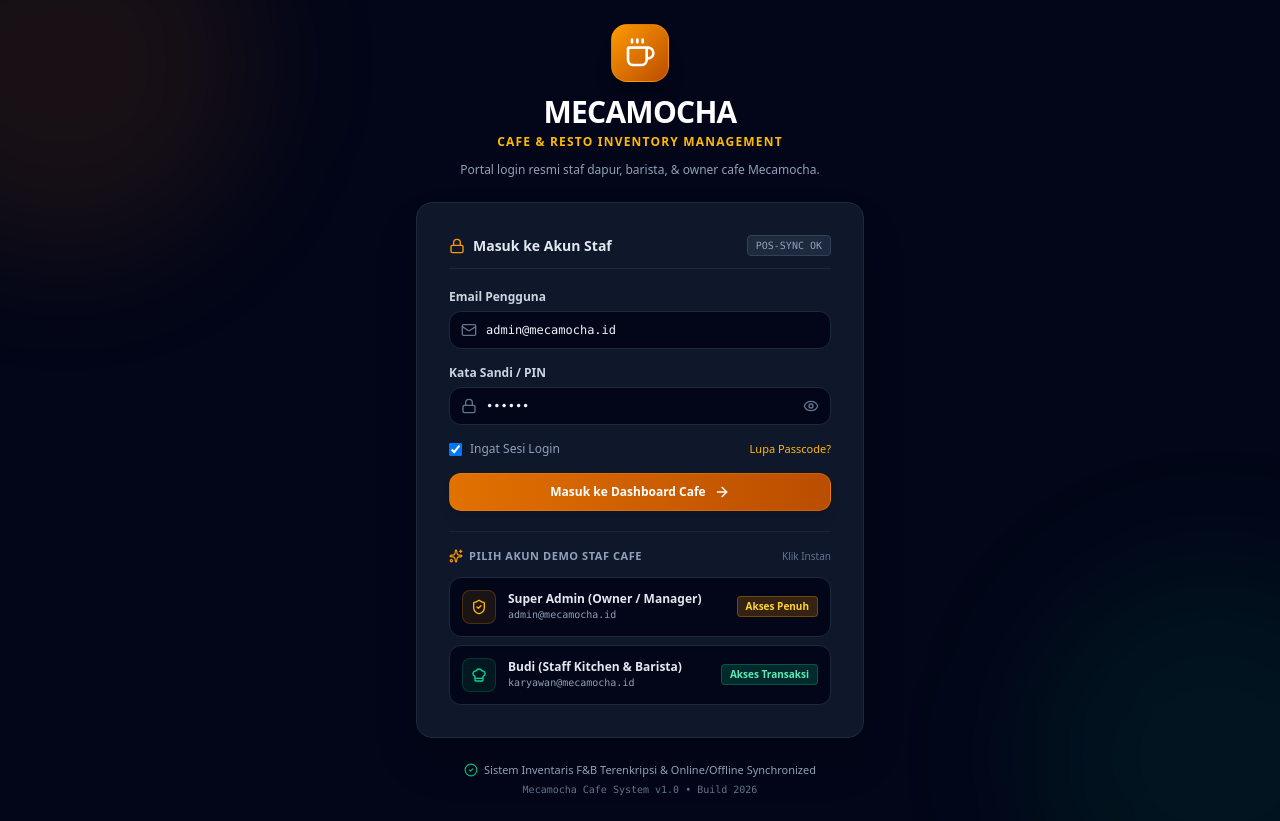
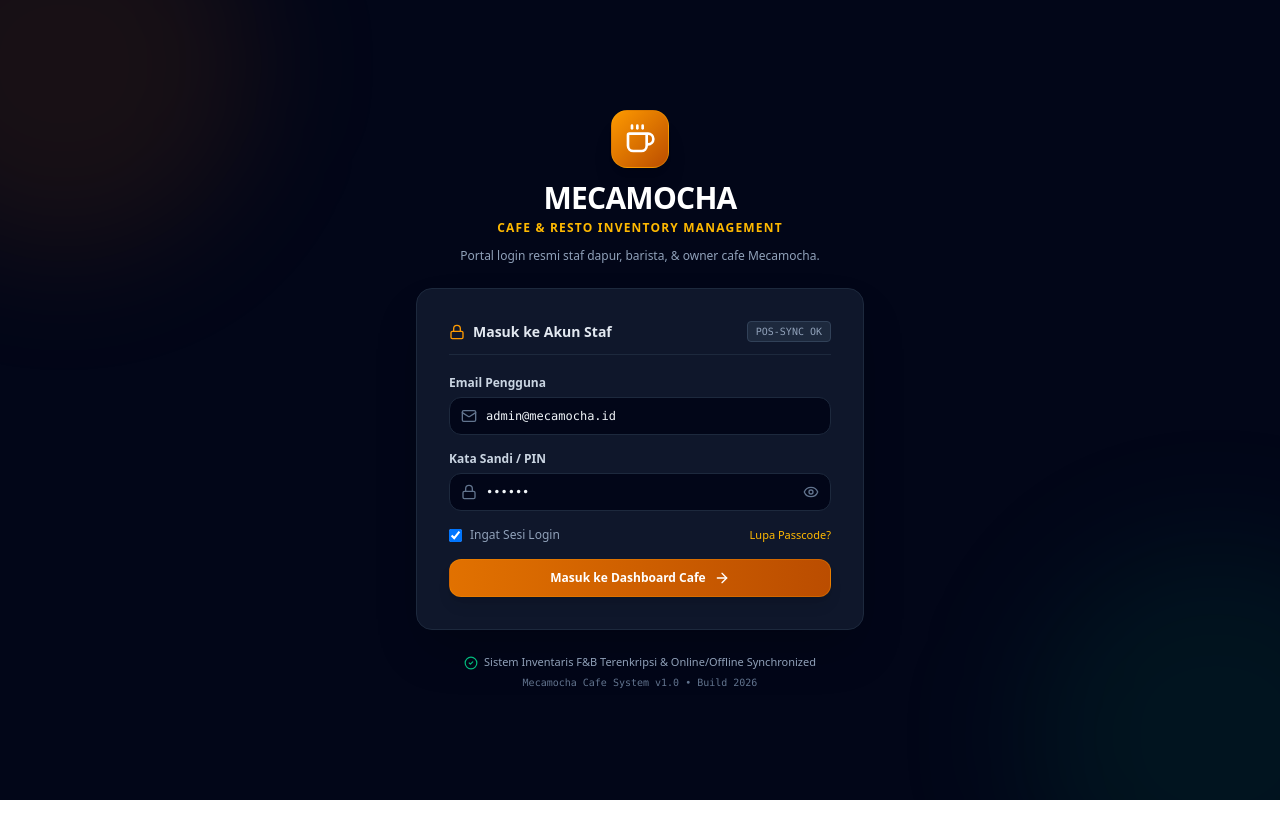
Before and after one commit to tegartegarr23-star/mecamochainv, a React (Vite) app: page / in a window 1280 px wide. After the commit the page ends 800 px from the top, so only its background shows below. Built offline with nearby package versions, Linux system fonts and the light colour scheme.

Commit message:
refactor: simplify login page and remove quick login
Removed unused demo login features and streamlined error messaging to improve UI focus.

```diff
--- a/src/components/LoginPage.tsx
+++ b/src/components/LoginPage.tsx
@@ -3,13 +3,9 @@ import {
   Coffee,
   Lock,
   Mail,
-  ShieldCheck,
-  UserCheck,
   ArrowRight,
   Eye,
   EyeOff,
-  ChefHat,
-  Sparkles,
   CheckCircle2,
   AlertCircle,
 } from 'lucide-react';
@@ -43,25 +39,9 @@ export const LoginPage: React.FC<LoginPageProps> = ({ onLoginSuccess }) => {
         onLoginSuccess();
       } else {
         setIsLoading(false);
-        setErrorMsg('Email atau password tidak ditemukan. Silakan pilih salah satu akun demo staf di bawah.');
+        setErrorMsg('Email atau password tidak ditemukan. Periksa kembali data login Anda.');
       }
     }, 400);
-  };
-
-  const handleQuickLogin = (userEmail: string) => {
-    setErrorMsg('');
-    setIsLoading(true);
-    setTimeout(() => {
-      const targetUser = users.find((u) => u.email.toLowerCase() === userEmail.toLowerCase());
-      if (targetUser) {
-        setCurrentUser(targetUser);
-        setIsLoading(false);
-        onLoginSuccess();
-      } else {
-        setIsLoading(false);
-        setErrorMsg('Akun pengguna tidak ditemukan.');
-      }
-    }, 300);
   };
 
   return (
@@ -190,63 +170,6 @@ export const LoginPage: React.FC<LoginPageProps> = ({ onLoginSuccess }) => {
               )}
             </button>
           </form>
-
-          {/* Quick Login Options */}
-          <div className="pt-4 border-t border-slate-800/80 space-y-3">
-            <div className="flex items-center justify-between">
-              <span className="text-[11px] font-bold uppercase tracking-wider text-slate-400 flex items-center gap-1.5">
-                <Sparkles className="w-3.5 h-3.5 text-amber-500" />
-                Pilih Akun Demo Staf Cafe
-              </span>
-              <span className="text-[10px] text-slate-500">Klik Instan</span>
-            </div>
-
-            <div className="grid grid-cols-1 gap-2">
-              {/* Admin Demo Button */}
-              <button
-                type="button"
-                onClick={() => handleQuickLogin('admin@mecamocha.id')}
-                className="w-full flex items-center justify-between p-3 rounded-xl bg-slate-950 hover:bg-slate-800/90 border border-slate-800 hover:border-amber-500/50 transition-all text-left group"
-              >
-                <div className="flex items-center gap-3">
-                  <div className="p-2 bg-amber-500/10 text-amber-400 rounded-lg border border-amber-500/20 group-hover:scale-105 transition-transform">
-                    <ShieldCheck className="w-4 h-4" />
-                  </div>
-                  <div>
-                    <p className="text-xs font-bold text-slate-200 group-hover:text-amber-300">
-                      Super Admin (Owner / Manager)
-                    </p>
-                    <p className="text-[10px] text-slate-400 font-mono">admin@mecamocha.id</p>
-                  </div>
-                </div>
-                <span className="text-[10px] font-bold px-2 py-0.5 rounded bg-amber-500/20 text-amber-300 border border-amber-500/30">
-                  Akses Penuh
-                </span>
-              </button>
-
-              {/* Staff Demo Button */}
-              <button
-                type="button"
-                onClick={() => handleQuickLogin('karyawan@mecamocha.id')}
-                className="w-full flex items-center justify-between p-3 rounded-xl bg-slate-950 hover:bg-slate-800/90 border border-slate-800 hover:border-emerald-500/50 transition-all text-left group"
-              >
-                <div className="flex items-center gap-3">
-                  <div className="p-2 bg-emerald-500/10 text-emerald-400 rounded-lg border border-emerald-500/20 group-hover:scale-105 transition-transform">
-                    <ChefHat className="w-4 h-4" />
-                  </div>
-                  <div>
-                    <p className="text-xs font-bold text-slate-200 group-hover:text-emerald-300">
-                      Budi (Staff Kitchen & Barista)
-                    </p>
-                    <p className="text-[10px] text-slate-400 font-mono">karyawan@mecamocha.id</p>
-                  </div>
-                </div>
-                <span className="text-[10px] font-bold px-2 py-0.5 rounded bg-emerald-500/20 text-emerald-300 border border-emerald-500/30">
-                  Akses Transaksi
-                </span>
-              </button>
-            </div>
-          </div>
         </div>
 
         {/* Security Footer Note */}
```
